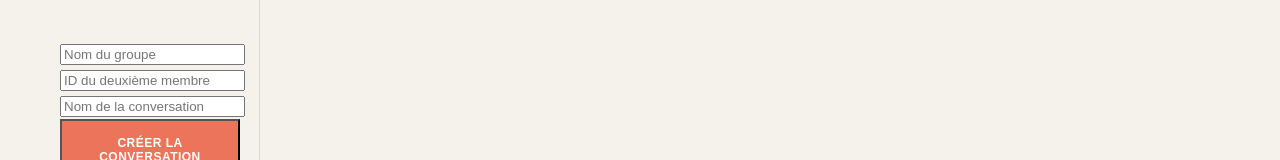
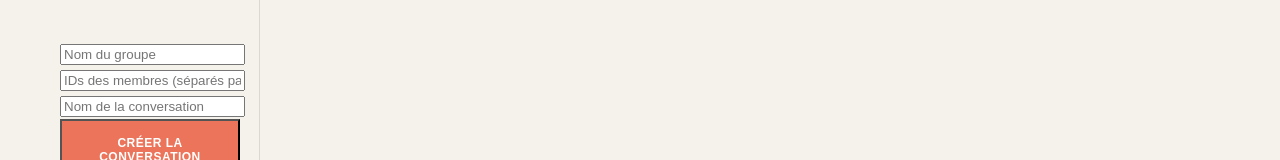
Before and after one commit to bjark9/projetdev1, a React (Vite) app in the folder frontend/: page /conversation in a window 1280 px wide. Shown: the part 177-337 px from the top of the page. Built offline with nearby package versions, Linux system fonts and the light colour scheme; no server answers.

Commit message:
profile now accesible on every page + group creation now possible

```diff
--- a/frontend/src/ChatPage.tsx
+++ b/frontend/src/ChatPage.tsx
@@ -1,4 +1,4 @@
-import { useAuth } from '@clerk/react'
+import { Show, UserButton, useAuth } from '@clerk/react'
 import { useEffect, useRef, useState } from 'react'
 import type { FormEvent } from 'react'
 import { Link, useParams } from 'react-router-dom'
@@ -116,6 +116,9 @@ function ChatPage() {
       <header className="chat-header">
         <Link to="/conversation">Retour aux conversations</Link>
         <span>{status}</span>
+        <Show when="signed-in">
+          <UserButton />
+        </Show>
       </header>
       <section className="chat-panel" aria-label="Conversation">
         <div className="chat-messages">
--- a/frontend/src/ConversationPage.tsx
+++ b/frontend/src/ConversationPage.tsx
@@ -1,4 +1,4 @@
-import { useAuth } from '@clerk/react'
+import { Show, UserButton, useAuth } from '@clerk/react'
 import { useEffect, useState } from 'react'
 import { useNavigate } from 'react-router-dom'
 import './App.css'
@@ -21,7 +21,7 @@ function ConversationPage() {
   const [error, setError] = useState('')
   const [groupName, setGroupName] = useState('')
   const [conversationName, setConversationName] = useState('')
-  const [memberId, setMemberId] = useState('')
+  const [memberIds, setMemberIds] = useState('')
   const [isCreating, setIsCreating] = useState(false)
 
   useEffect(() => {
@@ -59,16 +59,27 @@ function ConversationPage() {
   async function createConversation() {
     // Un groupe est créé avant la conversation qui lui est rattachée.
     const token = await getToken()
-    const parsedMemberId = Number(memberId)
+    const memberIdValues = memberIds
+      .split(',')
+      .map((memberId) => memberId.trim())
+      .filter(Boolean)
+    const parsedMemberIds = memberIdValues.map(Number)
 
     if (!token) {
       setError('Connexion Clerk nécessaire')
       return
     }
-    if (!groupName.trim() || !conversationName.trim() || !parsedMemberId) {
+    if (!groupName.trim() || !conversationName.trim() || !parsedMemberIds.length) {
       setError(
-        'Remplis le nom du groupe, le nom de la conversation et un ID membre',
+        'Remplis le nom du groupe, le nom de la conversation et au moins un ID membre',
       )
+      return
+    }
+    if (
+      memberIdValues.some((memberId) => !/^\d+$/.test(memberId)) ||
+      parsedMemberIds.some((memberId) => !Number.isSafeInteger(memberId) || memberId < 1)
+    ) {
+      setError('Les IDs des membres doivent être des nombres entiers positifs, séparés par des virgules')
       return
     }
 
@@ -84,7 +95,7 @@ function ConversationPage() {
         },
         body: JSON.stringify({
           name: groupName.trim(),
-          member_ids: [parsedMemberId],
+          member_ids: [...new Set(parsedMemberIds)],
         }),
       })
       if (!groupResponse.ok) {
@@ -118,7 +129,7 @@ function ConversationPage() {
       setConversations((current) => [conversation, ...current])
       setGroupName('')
       setConversationName('')
-      setMemberId('')
+      setMemberIds('')
     } catch (creationError) {
       setError(
         creationError instanceof Error
@@ -142,6 +153,9 @@ function ConversationPage() {
         <div className="nav-links">
           <a href="/">Home</a>
         </div>
+        <Show when="signed-in">
+          <UserButton />
+        </Show>
       </nav>
 
       <section className="conversation-section" id="top">
@@ -167,11 +181,11 @@ function ConversationPage() {
             placeholder="Nom du groupe"
           />
           <input
-            aria-label="ID du membre"
+            aria-label="IDs des membres"
             inputMode="numeric"
-            value={memberId}
-            onChange={(event) => setMemberId(event.target.value)}
-            placeholder="ID du deuxième membre"
+            value={memberIds}
+            onChange={(event) => setMemberIds(event.target.value)}
+            placeholder="IDs des membres (séparés par des virgules)"
           />
           <input
             aria-label="Nom de la conversation"
```
